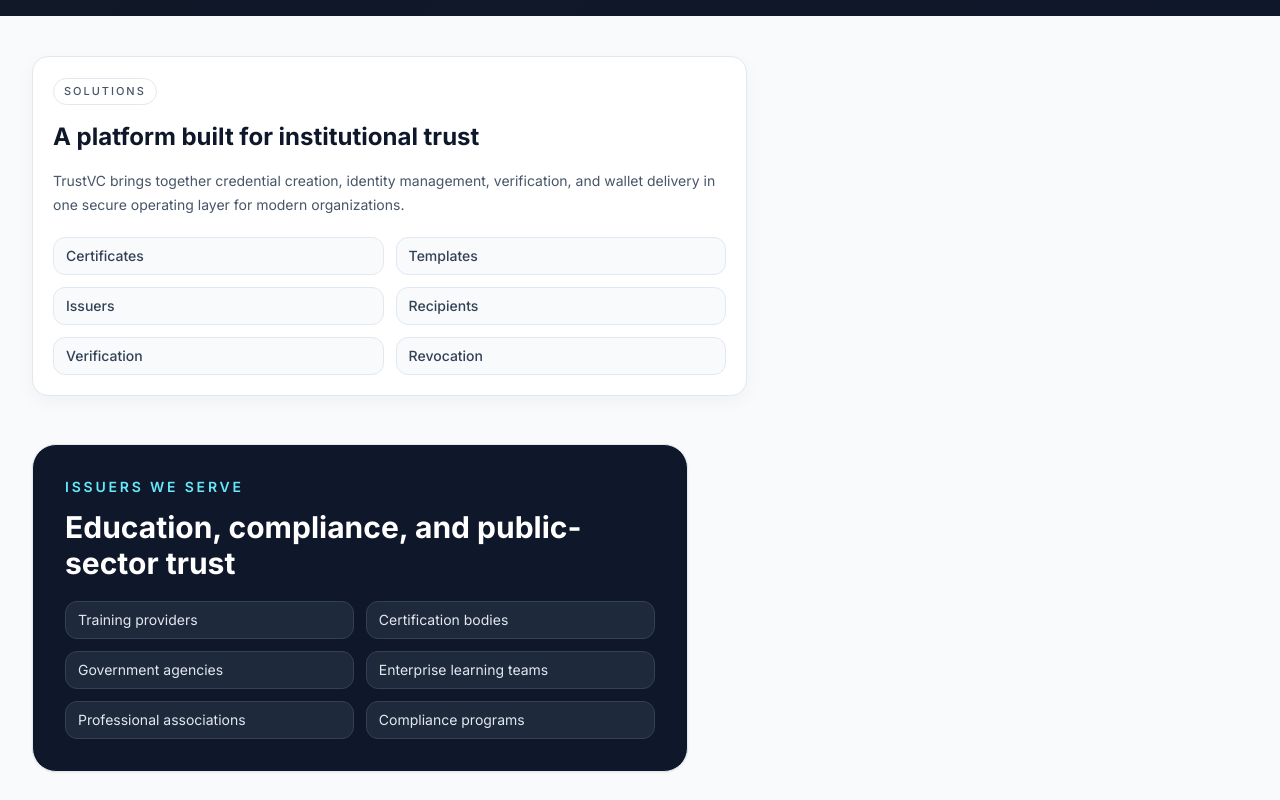
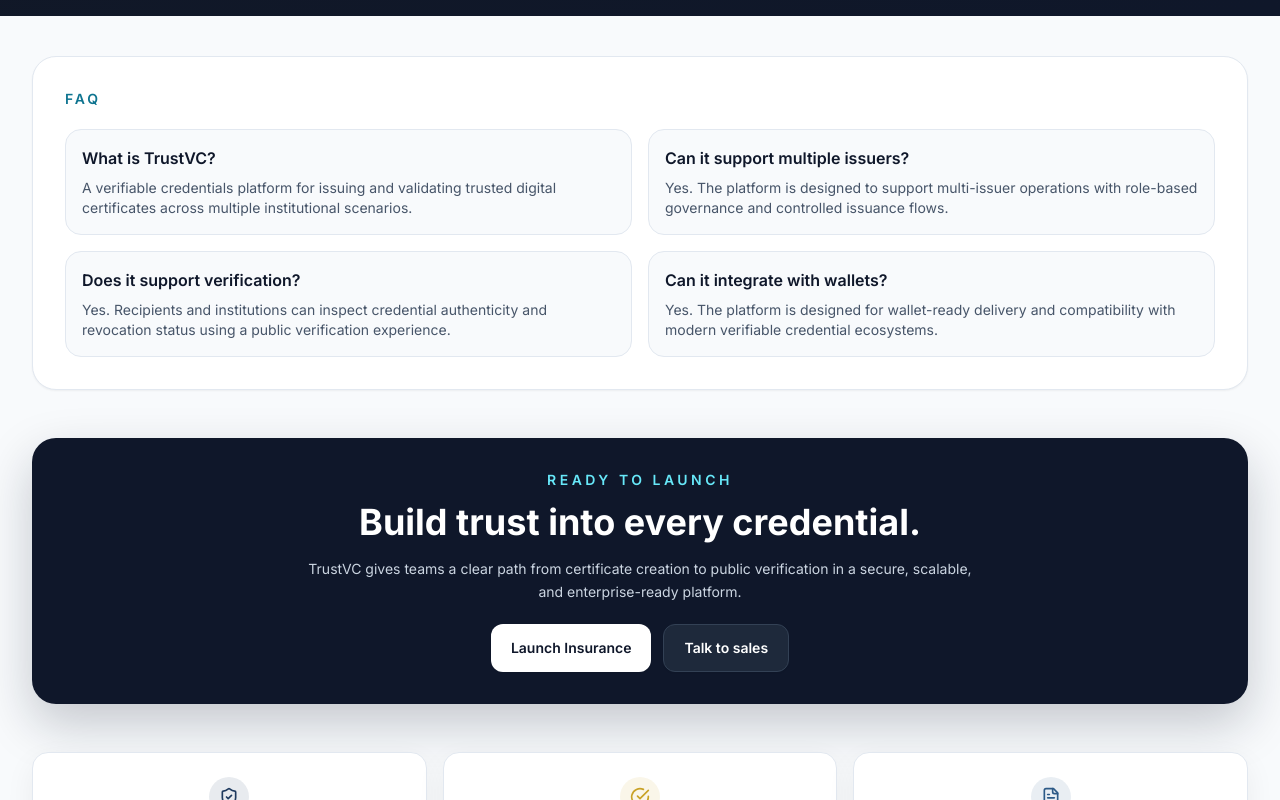
Before and after one commit to lanlan3322/certificate-issuer, a Next.js app: page / in a window 1280 px wide. Shown: the part 800-1600 px from the top of the page. Built offline with nearby package versions, Linux system fonts and the light colour scheme; no server answers; what @adraffy/ens-normalize would draw is missing.

Commit message:
simplify overview page

```diff
--- a/app/page.tsx
+++ b/app/page.tsx
@@ -506,51 +506,6 @@
       </section>
 
       <div className="mx-auto max-w-7xl px-4 sm:px-6 lg:px-8 py-8 sm:py-10">
-        <section className="mb-10 sm:mb-12 grid gap-5 sm:gap-6 lg:grid-cols-[1.2fr_0.8fr]">
-          <div className="section-card">
-            <p className="pill mb-4">Solutions</p>
-            <h3 className="text-xl font-bold text-slate-900 sm:text-2xl">A platform built for institutional trust</h3>
-            <p className="mt-4 text-sm leading-6 text-slate-600">
-              TrustVC brings together credential creation, identity management, verification, and wallet delivery in one secure operating layer for modern organizations.
-            </p>
-            <div className="mt-5 grid gap-2 sm:gap-3 sm:grid-cols-2">
-              {[
-                "Certificates",
-                "Templates",
-                "Issuers",
-                "Recipients",
-                "Verification",
-                "Revocation",
-              ].map((item) => (
-                <div key={item} className="rounded-xl border border-slate-200 bg-slate-50 px-3 py-2 text-sm font-medium text-slate-700">
-                  {item}
-                </div>
-              ))}
-            </div>
-          </div>
-        </section>
-
-        <section className="mb-10 sm:mb-12 grid gap-5 sm:gap-6 lg:grid-cols-[1.1fr_0.9fr]">
-          <div className="rounded-3xl border border-slate-200 bg-slate-900 p-5 text-white shadow-sm sm:p-6 md:p-8">
-            <p className="text-xs font-semibold uppercase tracking-[0.2em] text-cyan-300 sm:text-sm">Issuers we serve</p>
-            <h2 className="mt-3 text-2xl font-bold sm:text-3xl">Education, compliance, and public-sector trust</h2>
-            <div className="mt-5 grid gap-2 sm:gap-3 sm:grid-cols-2">
-              {[
-                "Training providers",
-                "Certification bodies",
-                "Government agencies",
-                "Enterprise learning teams",
-                "Professional associations",
-                "Compliance programs",
-              ].map((item) => (
-                <div key={item} className="rounded-xl border border-slate-700 bg-slate-800 px-3 py-2 text-xs leading-relaxed sm:text-sm text-slate-200">
-                  {item}
-                </div>
-              ))}
-            </div>
-          </div>
-        </section>
-
         <section className="mb-10 sm:mb-12 rounded-3xl border border-slate-200 bg-white p-5 shadow-sm sm:p-6 md:p-8">
           <p className="text-xs font-semibold uppercase tracking-[0.2em] text-cyan-700 sm:text-sm">FAQ</p>
           <div className="mt-5 grid gap-3 sm:gap-4 md:grid-cols-2">
```
